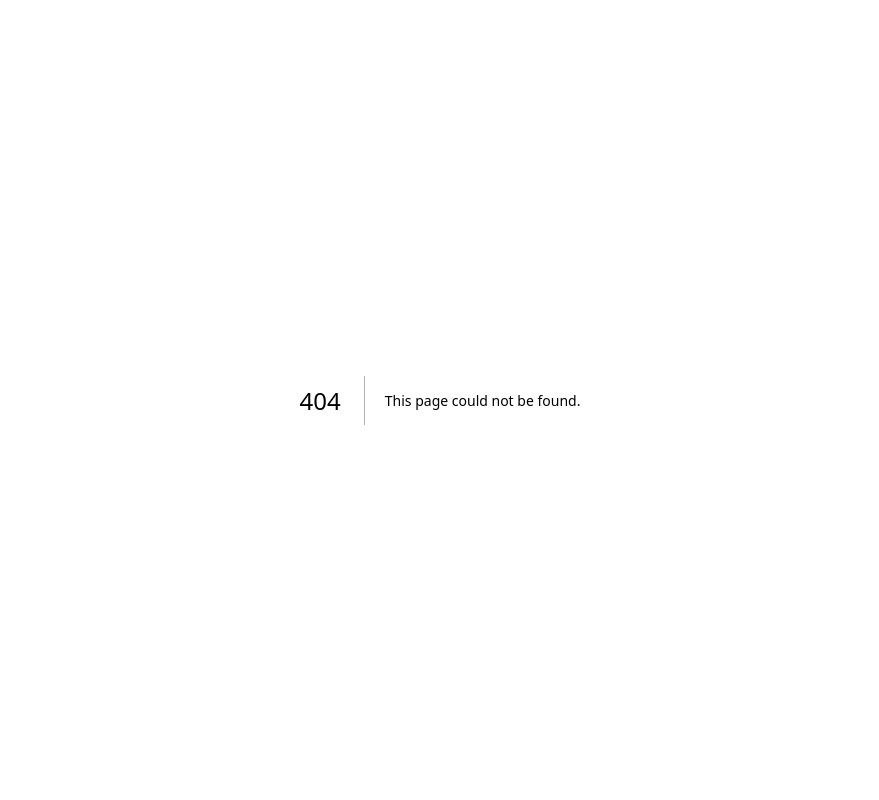
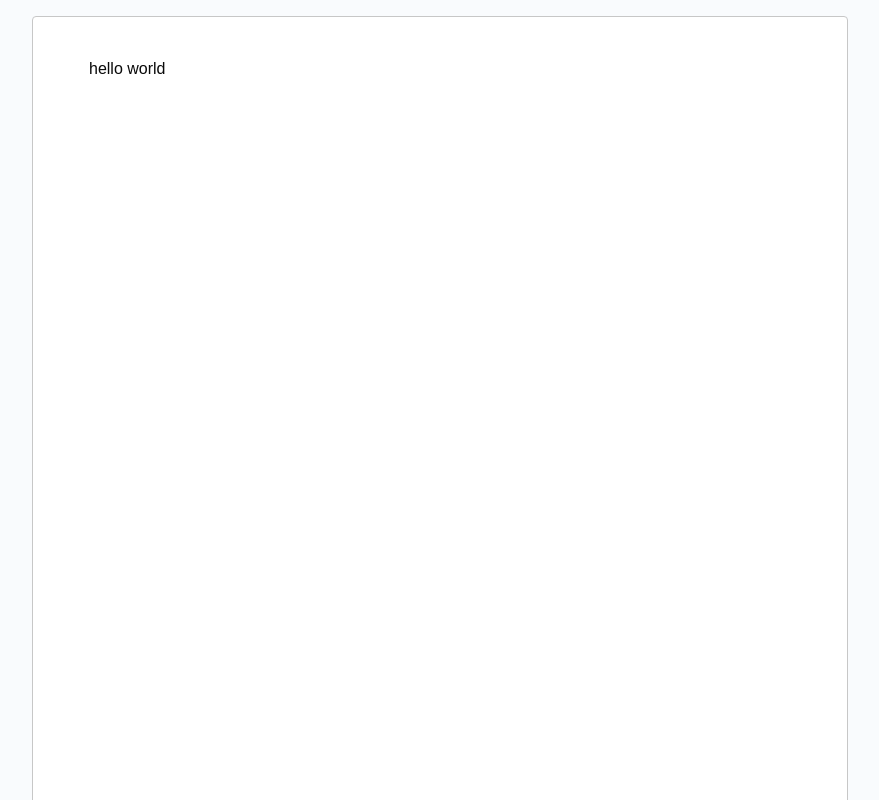
Before and after one commit to Jefferson-Aggor/docs-clone, a Next.js app: page /documents/123 in a window 1280 px wide. Before the commit this address had no page. Shown: the top 800 px of the page, without its empty margins (200-1079 px from the left). Built offline with nearby package versions, Linux system fonts and the light colour scheme.

Commit message:
TipTap Editor setup

```diff
--- a/package.json
+++ b/package.json
@@ -37,6 +37,9 @@
     "@radix-ui/react-toggle": "^1.1.10",
     "@radix-ui/react-toggle-group": "^1.1.11",
     "@radix-ui/react-tooltip": "^1.2.8",
+    "@tiptap/pm": "^2.10.2",
+    "@tiptap/react": "^2.10.2",
+    "@tiptap/starter-kit": "^2.10.2",
     "class-variance-authority": "^0.7.1",
     "clsx": "^2.1.1",
     "cmdk": "^1.1.1",
--- /dev/null
+++ b/src/app/documents/[documentId]/editor.tsx
@@ -0,0 +1,25 @@
+'use client';
+
+import { useEditor, EditorContent } from '@tiptap/react';
+import StarterKit from '@tiptap/starter-kit';
+
+export const Editor = () => {
+  const editor = useEditor({
+    editorProps: {
+      attributes: {
+        style: 'padding-left: 56px; padding-right:56px',
+        class:
+          'focus:outline-none print:border-0 bg-white border rounded border-[#c7c7c7] flex flex-col min-h-[1054px] w-[816px] pt-10 pr-14 pb-10 cursor-text',
+      },
+    },
+    extensions: [StarterKit],
+    content: '<p>hello world</p>',
+  });
+  return (
+    <div className="size-full overflow-x-auto bg-[#f9fbfd] px-4 print:p-0 print:bg-white print:overflow-visible">
+      <div className="min-w-max flex justify-center w-[816px] py-4 print:py-0 mx-auto print:w-full print:min-0">
+        <EditorContent editor={editor} />
+      </div>
+    </div>
+  );
+};
--- /dev/null
+++ b/src/app/documents/[documentId]/page.tsx
@@ -0,0 +1,16 @@
+import { Editor } from './editor';
+
+interface DocumentIDPageProps {
+  params: Promise<{ documentId: string }>;
+}
+
+const DocumentIDPage = async ({ params }: DocumentIDPageProps) => {
+  const documentId = (await params).documentId;
+  return (
+    <div className="min-h-screen bg-[#FAFBFD]">
+      <Editor />
+    </div>
+  );
+};
+
+export default DocumentIDPage;
--- /dev/null
+++ b/src/app/documents/page.tsx
@@ -0,0 +1,5 @@
+const Documents = () => {
+  return <div>documents</div>;
+};
+
+export default Documents;
--- a/src/app/page.tsx
+++ b/src/app/page.tsx
@@ -1,9 +1,12 @@
 import { Button } from '@/components/ui/button';
+import Link from 'next/link';
 
 const Home = () => {
   return (
-    <div className="text-red-300">
-      <Button>Name</Button>
+    <div className="flex w-full h-screen justify-center items-center">
+      <Link href={'/documents/123'}>
+        <Button variant={'link'}>Go to document ID</Button>
+      </Link>
     </div>
   );
 };
```
Also changed, not shown: 1 other file (tests, documents, lock files or other folders).
